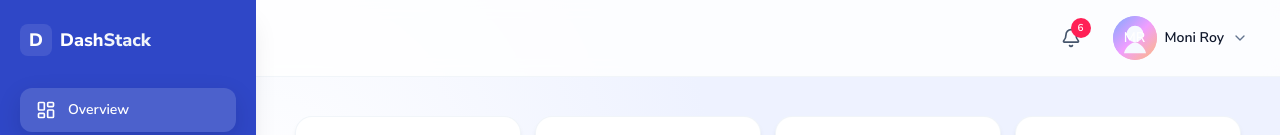
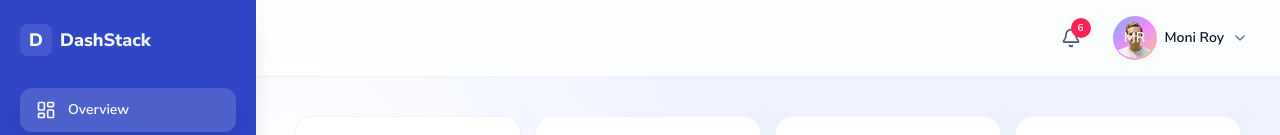
Before and after one commit to mustimoger/email-verification-fe-v1, a Next.js app: page /overview in a window 1280 px wide. Shown: the top 135 px of the page. Built offline with nearby package versions, Linux system fonts and the light colour scheme.

Commit message:
chore: swap avatar to provided profile image

```diff
--- a/app/overview/page.tsx
+++ b/app/overview/page.tsx
@@ -58,7 +58,7 @@ const primaryNav: NavItem[] = [
 const profile = {
   name: "Moni Roy",
   role: "Admin",
-  avatar: "/avatar-default.svg",
+  avatar: "/profile-image.png",
   notifications: 6,
 };
 
```
Also changed, not shown: public/profile-image.png (added).
